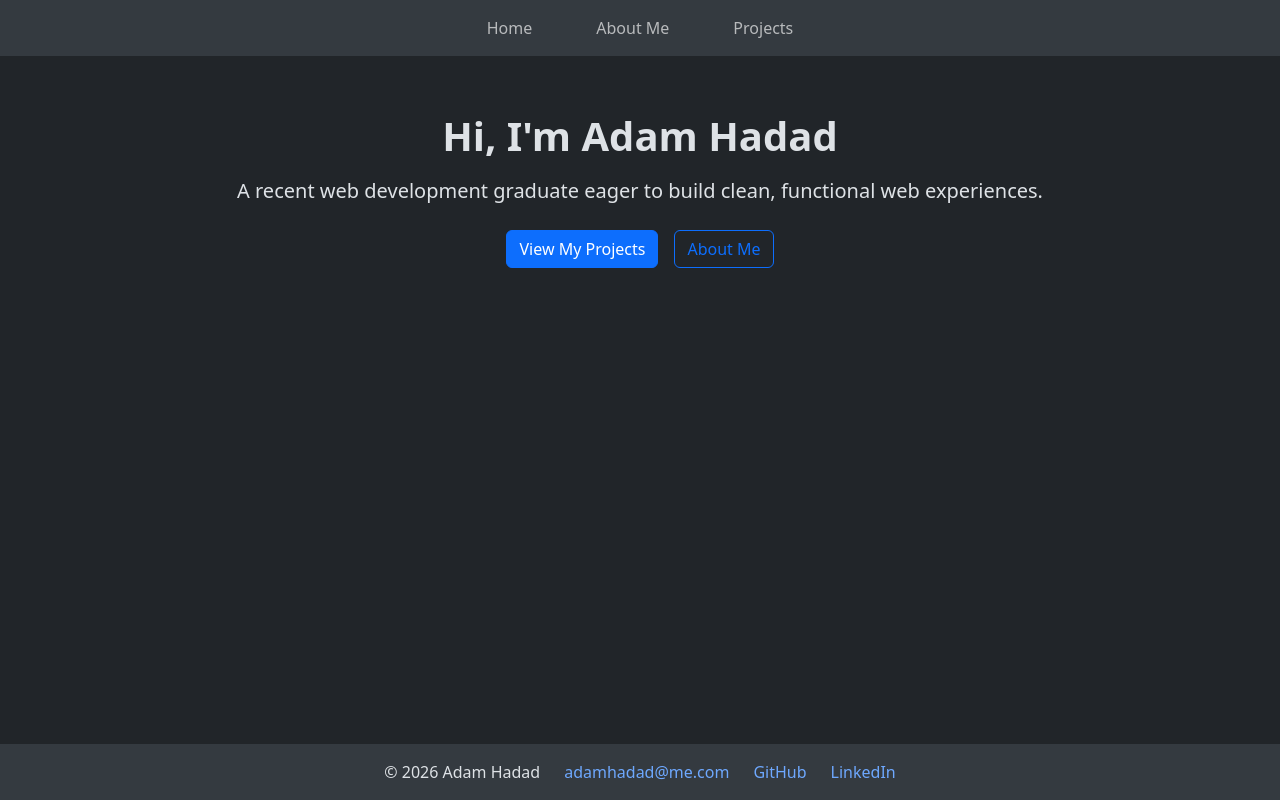
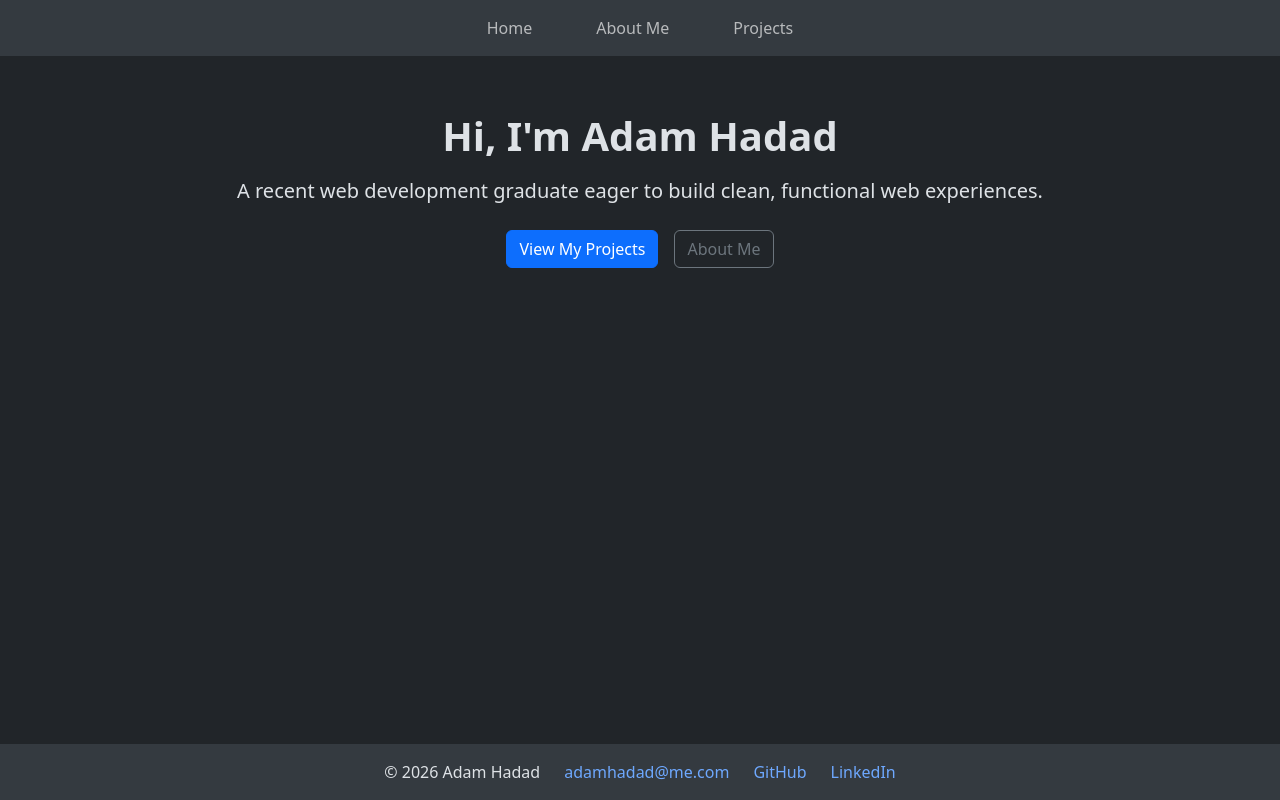
Before and after one commit to Topmen4099/adam-hadad-portfolio, a React (Vite) app: page / in a window 1280 px wide. Built offline with nearby package versions, Linux system fonts and the light colour scheme.

Commit message:
fixed the effects

```diff
--- a/src/index.css
+++ b/src/index.css
@@ -13,9 +13,8 @@ main {
 }
 
 .fade-in {
-  animation: fadeIn 1s ease-in forwards;
   opacity: 0;
-  animation-delay: 1.5s;
+  animation: fadeIn 0.5s ease-in 4.67s both;
 }
 
 @keyframes fadeIn {
--- a/src/pages/Home.jsx
+++ b/src/pages/Home.jsx
@@ -1,27 +1,31 @@
 import { Link } from 'react-router-dom'
+import { useState } from 'react'
 import useTypewriter from '../hooks/useTypewriter'
 
 const headingText = "Hi, I'm Adam Hadad"
+const subtextText = "A recent web development graduate eager to build clean, functional web experiences."
 const headingSpeed = 75
+
 const headingDuration = headingText.length * headingSpeed
 
+window.addEventListener('beforeunload', () => {
+  sessionStorage.removeItem('heading-seen')
+  sessionStorage.removeItem('subtext-seen')
+})
+
 function Home() {
-  const alreadySeen = sessionStorage.getItem('heading-seen')
+  const [alreadySeen] = useState(() => !!sessionStorage.getItem('heading-seen'))
   const heading = useTypewriter(headingText, headingSpeed, 0, 'heading-seen')
+  const subtext = useTypewriter(subtextText, 40, headingDuration, 'subtext-seen')
 
   return (
     <main className="container py-5 text-center">
       <h1 className="fw-bold mb-3">{heading}</h1>
-      <div
-        className={alreadySeen ? '' : 'fade-in'}
-        style={alreadySeen ? {} : { animationDelay: `${headingDuration / 1000}s` }}
-      >
-        <p className="lead mb-4">
-          A recent web development graduate eager to build clean, functional web experiences.
-        </p>
+      <p className="lead mb-4">{subtext}</p>
+      <div className={alreadySeen ? '' : 'fade-in'}>
         <div className="d-flex justify-content-center gap-3">
           <Link to="/projects" className="btn btn-primary">View My Projects</Link>
-          <Link to="/about" className="btn btn-outline-primary">About Me</Link>
+          <Link to="/about" className="btn btn-outline-secondary">About Me</Link>
         </div>
       </div>
     </main>
```
